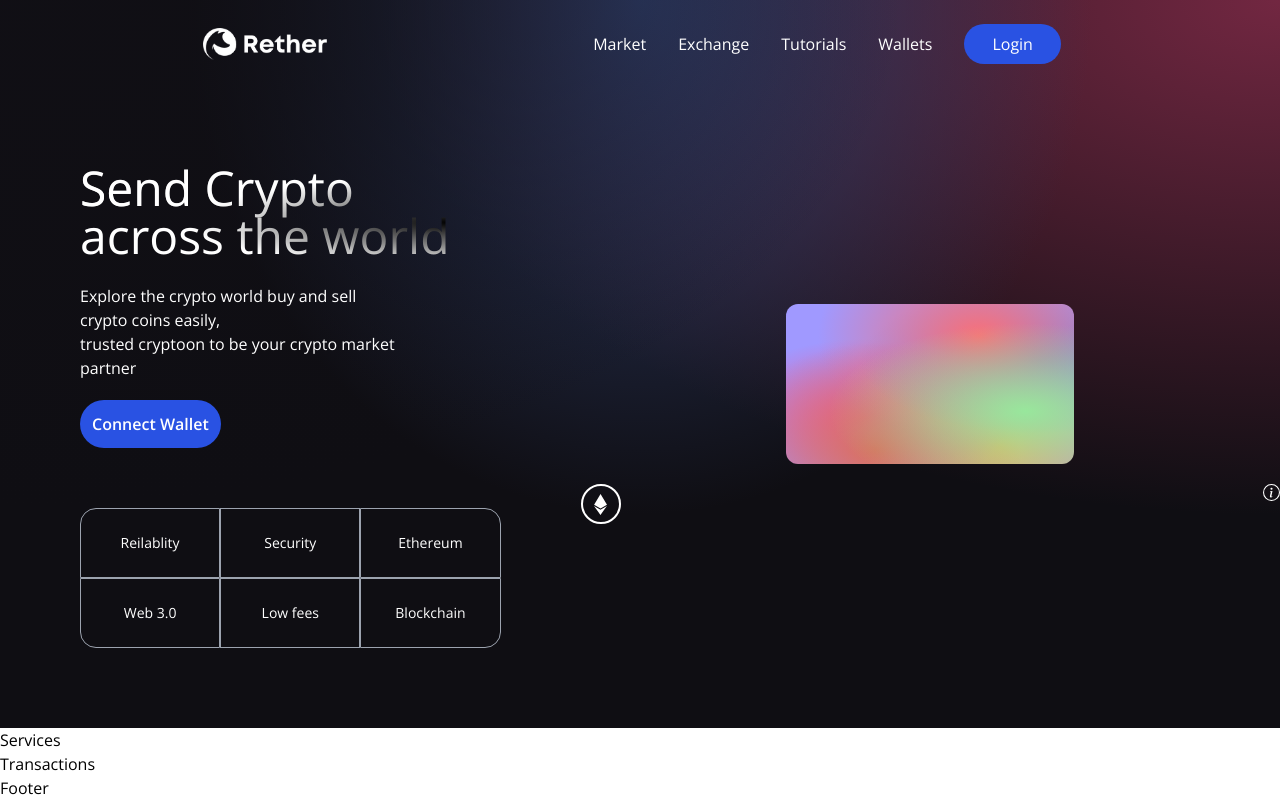
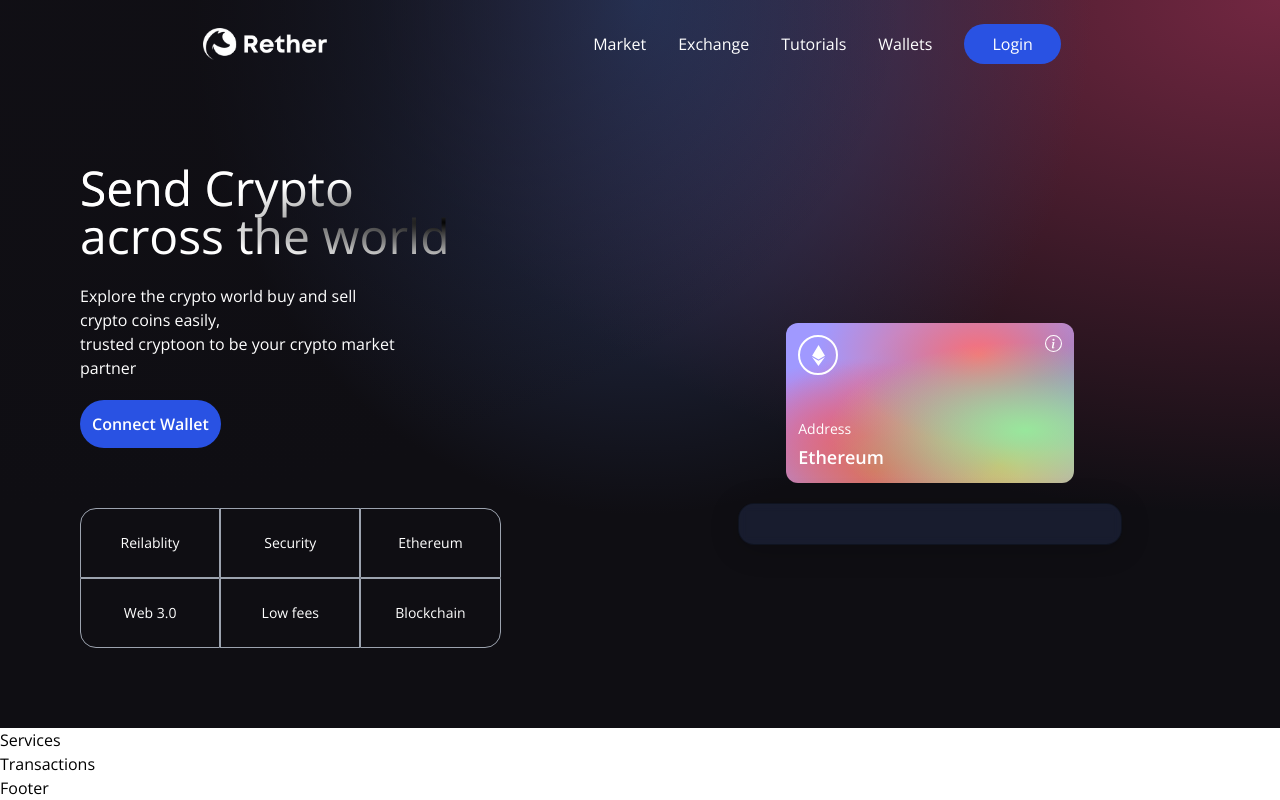
Before and after one commit to aromalsanthosh/Rether, a React (Vite) app in the folder client/: page / in a window 1280 px wide. Built offline with nearby package versions, Linux system fonts and the light colour scheme.

Commit message:
Completed the Ethereum address card

```diff
--- a/client/src/components/Welcome.jsx
+++ b/client/src/components/Welcome.jsx
@@ -41,16 +41,29 @@
         </div>
       </div>
 
-      <div className='flex flex-col flex-1 items-center justify-start w-full md:mt-0 mt-10'>
-        <div className="p-3 justify-end items-start flex-col rounded-xl h-40 sm:w-72 w-full my-5 white-glassmorpism eth-card"></div>
-          <div className='flex justify-between flex-col w-full h-full'>
-            <div className='flex justify-between items-start'>
-              <div className='w-10 h-10 rounded-full border-2 border-white flex justify-center items-center'>
-                <SiEthereum fontSize={21} color="#fff"/>
+      <div className="flex flex-col flex-1 items-center justify-start w-full mf:mt-0 mt-10">
+        <div className="p-3 flex justify-end items-start flex-col rounded-xl h-40 sm:w-72 w-full my-5 eth-card .white-glassmorphism ">
+          <div className="flex justify-between flex-col w-full h-full">
+            <div className="flex justify-between items-start">
+              <div className="w-10 h-10 rounded-full border-2 border-white flex justify-center items-center">
+                <SiEthereum fontSize={21} color="#fff" />
               </div>
-              <BsInfoCircle fontSize={17} color="#fff"/>
+                <BsInfoCircle fontSize={17} color="#fff" />
+            </div>
+            <div>
+              <p className='text-white font-light text-sm'>
+                Address
+              </p>
+              <p className='text-white font-semibold text-lg mt-1'>
+                Ethereum
+              </p>
             </div>
           </div>
+        </div>
+
+        <div className='p-5  sm:w-96 w-full flex flex-col justify-center items-center blue-glassmorphism'>
+
+        </div>
       </div>
 
     </div>
```
